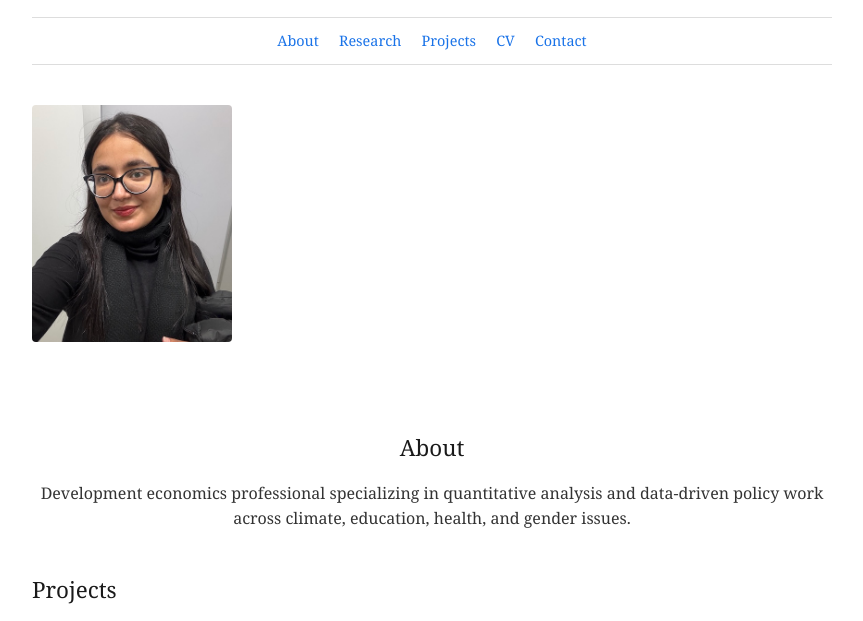
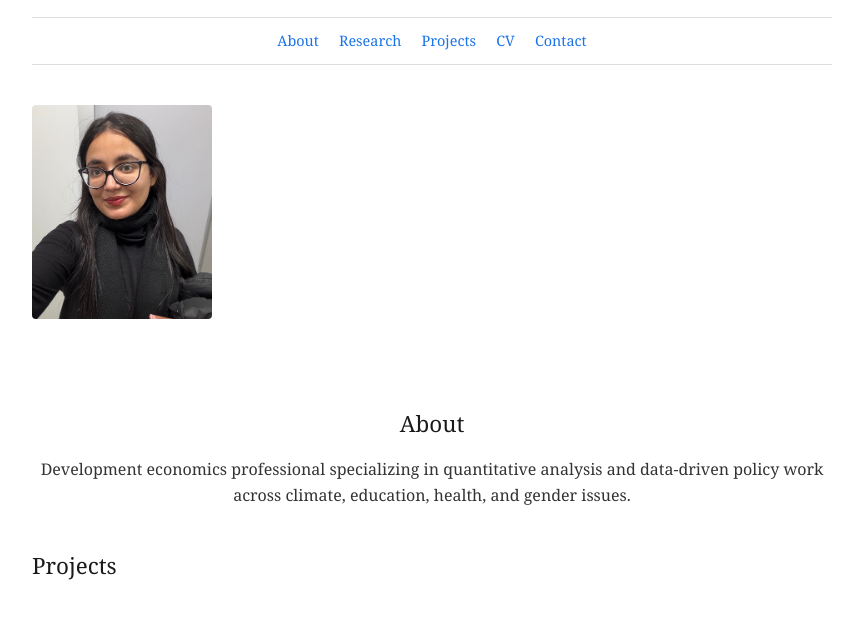
Before and after one commit to AleibaAD/aleibaad.github.io, a plain HTML site: page index.html in a window 1280 px wide. Shown: the part 115-736 px from the top of the page, without its empty margins (208-1071 px from the left). Drawn offline with Linux system fonts and the light colour scheme.

Commit message:
pic and layout update

```diff
--- a/index.html
+++ b/index.html
@@ -79,19 +79,20 @@
             display: flex;
             align-items: flex-start;
             gap: 30px;
-            flex-wrap: wrap;
+            flex-wrap: nowrap;
             margin-top: 20px;
         }
 
         .about-image img {
-            width: 200px;
+            width: 180px;
             height: auto;
             border-radius: 4px;
+            flex-shrink: 0;
         }
 
         .about-text {
             flex: 1;
-            min-width: 300px;
+            min-width: 0;
         }
 
         .about-text p {
```
